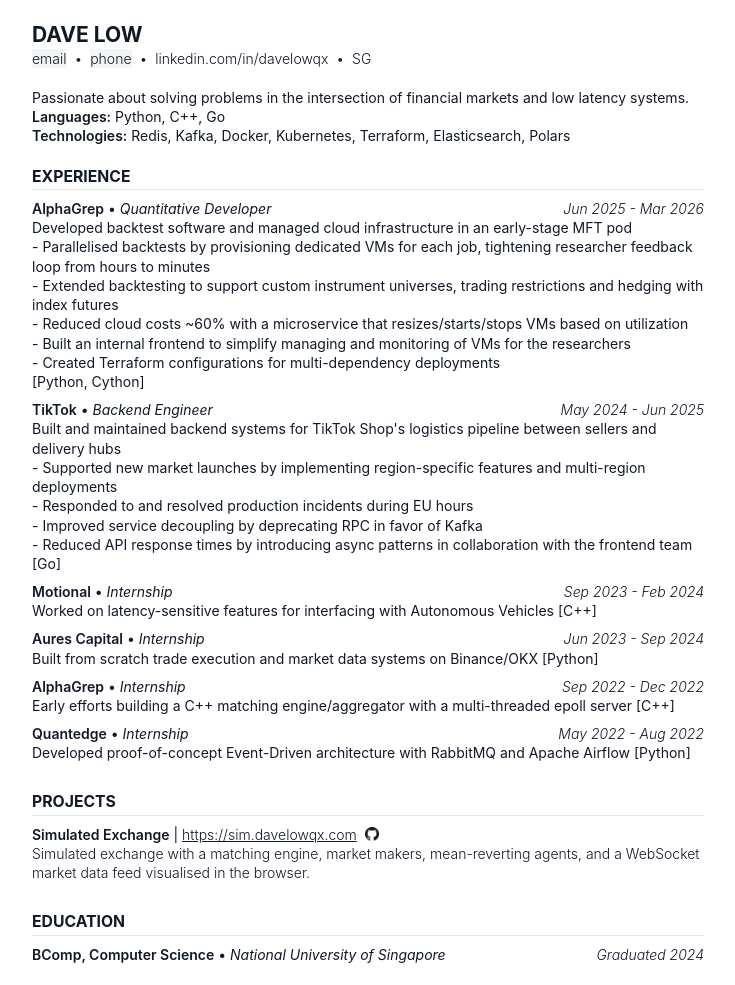
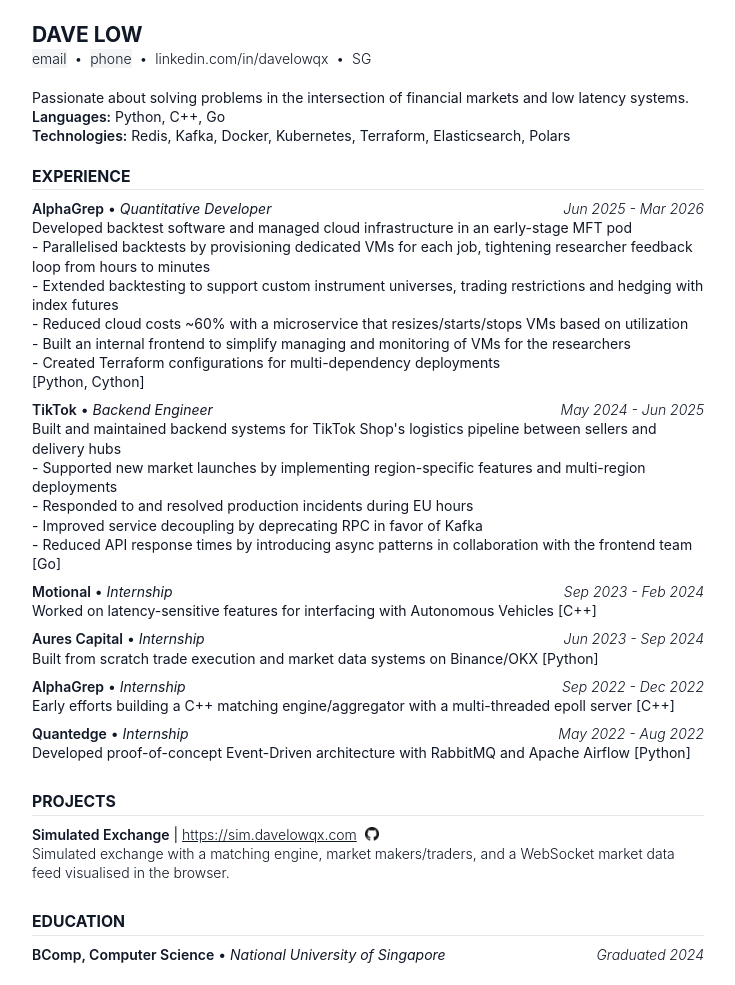
Before and after one commit to davelowqx/davelowqx, a Gatsby site: page / in a window 1280 px wide. Shown: the whole page, without its empty margins (272-1007 px from the left). Built offline with nearby package versions, Linux system fonts and the light colour scheme; Gatsby itself is replaced by a stand-in of ours.

Commit message:
Update Projects.js

```diff
--- a/src/landing/Projects.js
+++ b/src/landing/Projects.js
@@ -5,7 +5,7 @@ export default function Projects() {
     {
       title: 'Simulated Exchange',
       url: 'https://sim.davelowqx.com',
-      description: 'Simulated exchange with a matching engine, market makers, mean-reverting agents, and a WebSocket market data feed visualised in the browser.',
+      description: 'Simulated exchange with a matching engine, market makers/traders, and a WebSocket market data feed visualised in the browser.',
       github: 'https://github.com/davelowqx/sim',
     },
   ]
```
